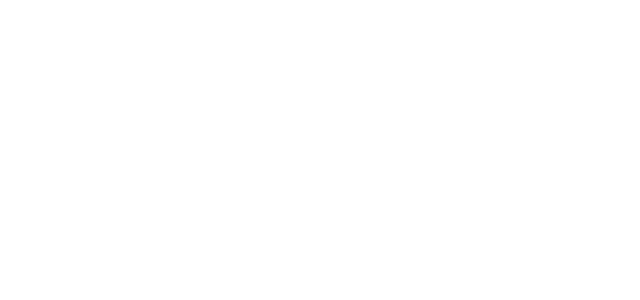
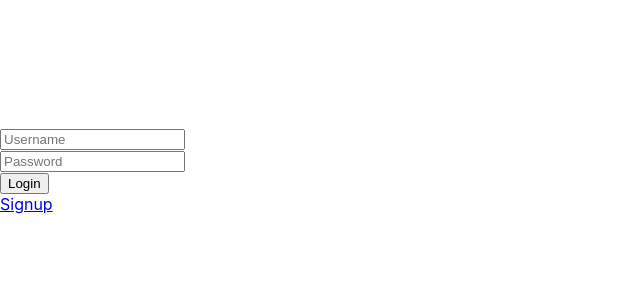
Before and after one commit to bennysuf/Codify, a React (Create React App) app in the folder client/: page / in a window 1280 px wide. Shown: the top 300 px of the page, without its empty margins (0-640 px from the left). Built offline with nearby package versions, Linux system fonts and the light colour scheme; no server answers.

Commit message:
create basic logic (states, fetches, input forms)

```diff
--- a/client/src/components/App.js
+++ b/client/src/components/App.js
@@ -1,11 +1,51 @@
-import { useState, useEffect } from "react";
+import { useState, useEffect, createContext } from "react";
+import { Routes, Route, Link, useNavigate } from "react-router-dom";
+import Login from "./Login";
+import Admin from "./Admin";
+import Home from "./Home";
+import Signup from "./Signup";
+import Logout from "./Logout";
+
+export const UserContext = createContext(null);
 
 function App() {
+  const [admin, setAdmin] = useState(null);
 
+  let navigate = useNavigate();
 
+  useEffect(() => {
+    fetch("/admin").then((r) => {
+      if (r.ok) {
+        // r.json().then(user => console.log(user))
+        r.json().then((user) => setAdmin(user));
+        // navigate to admin$/${dev_username}
+      } else {
+        // debugger
+        // navigate("/");
+        //no need to do anything
+      }
+    });
+  }, []);
 
+  console.log("App admin", admin);
   return (
-   ""
+    <UserContext.Provider
+      value={{
+        admin,
+        setAdmin,
+      }}
+    >
+      <Routes>
+        <Route path="/logout" element={<Logout />} />
+        <Route path="/signup" element={<Signup />} />
+        <Route path="/" element={<Login />} />
+        {admin ? (
+          <Route path="/admin" element={<Admin />} />
+        ) : (
+          <Route path="/home" element={<Home />} />
+        )}
+      </Routes>
+    </UserContext.Provider>
   );
 }
 
--- /dev/null
+++ b/client/src/components/Login.js
@@ -0,0 +1,68 @@
+import { useState, useContext } from "react";
+import { Link } from "react-router-dom";
+import { UserContext } from "./App";
+
+export default function Login() {
+  const [username, setUsername] = useState("");
+  const [password, setPassword] = useState("");
+  const [errors, setErrors] = useState([]);
+
+  const {setAdmin} = useContext(UserContext)
+
+  function handleUsername(e) {
+    e.preventDefault();
+    setUsername(e.target.value);
+  }
+
+  function handlePassword(e) {
+    e.preventDefault();
+    setPassword(e.target.value);
+  }
+
+  function handleLogin() {
+    fetch("/login", {
+      method: "POST",
+      headers: { "Content-Type": "application/json" },
+      body: JSON.stringify({
+        username: username,
+        password: password,
+      }),
+    }).then((r) => {
+      if (r.ok) {
+        r.json().then((user) => {
+          setAdmin(user);
+          // navigate to admin$/${dev_username}
+        });
+      } else {
+        r.json().then((err) => setErrors(err.error));
+      }
+    });
+  }
+
+  return (
+    <div className="input" style={{ marginTop: "10%" }}>
+      <input
+        type="text"
+        id="username"
+        placeholder="Username"
+        value={username}
+        onChange={handleUsername}
+      />
+      <br />
+      <input
+        type="password"
+        id="password"
+        placeholder="Password"
+        value={password}
+        onChange={handlePassword}
+      />
+      <br />
+      <button type="button" onClick={handleLogin}>
+        Login
+      </button>
+      <br />
+      <Link to="/signup">{"Signup"}</Link>
+      {<h4 key={errors}>{errors}</h4>}
+    </div>
+  );
+}
--- /dev/null
+++ b/client/src/components/Logout.js
@@ -0,0 +1,17 @@
+
+export default function Logout(){
+
+    function handleLogout(){
+        fetch("logout", {
+            method: "DELETE"
+        })
+        .then(r => r.json())
+        .then(() => {
+            // reset states
+        })
+    }
+
+    return (
+      <button onClick={handleLogout}>Logout</button>
+    )
+}
--- /dev/null
+++ b/client/src/components/Signup.js
@@ -0,0 +1,97 @@
+import { useState } from "react";
+import { Link } from "react-router-dom";
+
+export default function Signup({setAdmin}) {
+  const [username, setUsername] = useState("");
+  const [password, setPassword] = useState("");
+  const [confirmation, setConfirmation] = useState("");
+  const [email, setEmail] = useState("");
+  const [errors, setErrors] = useState([]);
+
+  function handleUsername(e) {
+    e.preventDefault();
+    setUsername(e.target.value);
+  }
+
+  function handlePassword(e) {
+    e.preventDefault();
+    setPassword(e.target.value);
+  }
+
+  function handleConfirmation(e) {
+    e.preventDefault();
+    setConfirmation(e.target.value);
+  }
+  function handleEmail(e) {
+    e.preventDefault();
+    setEmail(e.target.value);
+  }
+
+  function handleSignup() {
+    fetch("/signup", {
+      method: "POST",
+      headers: { "Content-Type": "application/json" },
+      body: JSON.stringify({
+        username: username,
+        password: password,
+        password_confirmation: confirmation,
+      }),
+    }).then((r) => {
+      if (r.ok) {
+        r.json().then((user) => {
+            setAdmin(user);
+            // navigate to admin$/${dev_username}
+        })
+      } else {
+        r.json().then((err) => setErrors(err.errors));
+      }
+    });
+  }
+
+  console.log("err", errors)
+
+  return (
+    <div className="input" style={{ marginTop: "10%" }}>
+      <input
+        type="text"
+        id="username"
+        placeholder="Username"
+        value={username}
+        onChange={handleUsername}
+      />
+      <br />
+      <input
+        type="text"
+        id="email"
+        placeholder="email"
+        value={email}
+        onChange={handleEmail}
+      />
+      <br />
+      <input
+        type="password"
+        id="password"
+        placeholder="Password"
+        value={password}
+        onChange={handlePassword}
+      />
+      <br />
+      <input
+        type="password"
+        id="confirmation"
+        placeholder="confirmation"
+        value={confirmation}
+        onChange={handleConfirmation}
+      />
+      <br />
+      <button type="button" onClick={handleSignup}>
+        Signup
+      </button>
+      <br />
+      <Link to="/">{"Login"}</Link>
+      {errors.map((err) => (
+        <h4 key={err}>{err}</h4>
+      ))}
+    </div>
+  );
+}
```
